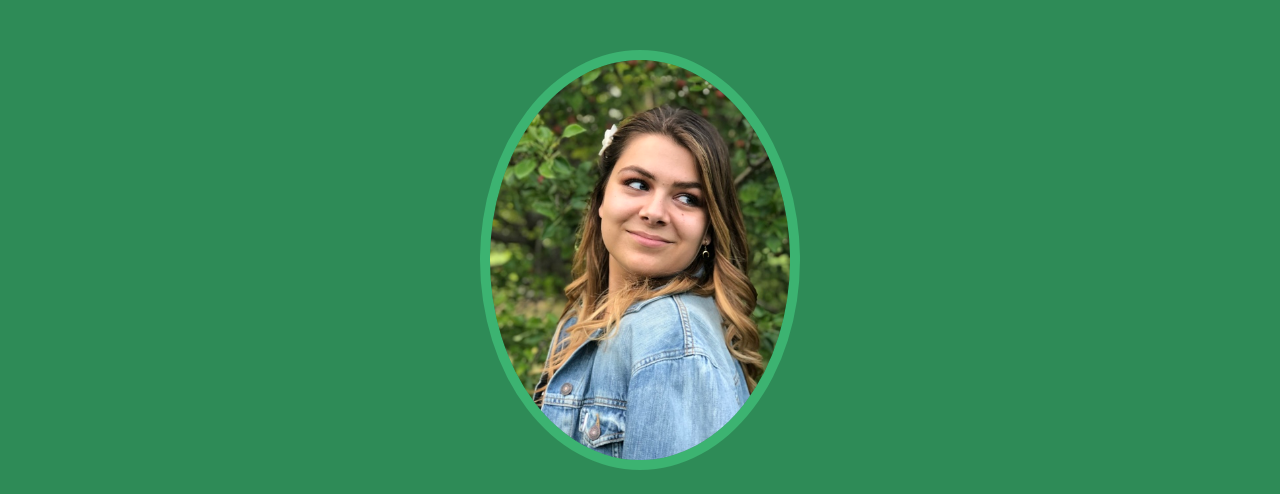
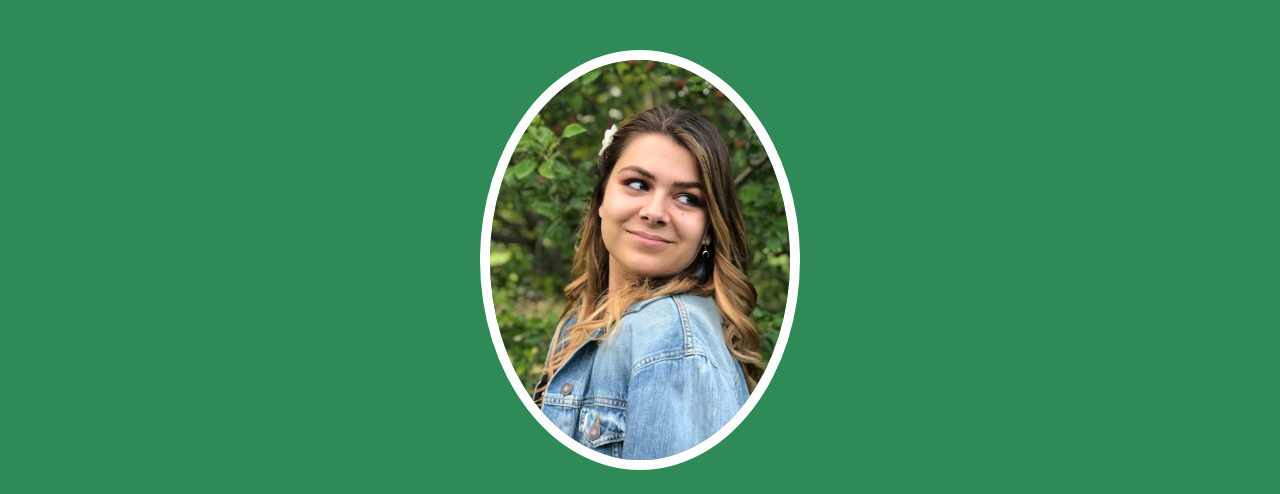
Before and after one commit to jesscodes96/cartoon-hero, a plain HTML site: page index.html in a window 1280 px wide. Shown: the top 494 px of the page. Drawn offline with Linux system fonts and the light colour scheme.

Commit message:
changed border color

```diff
--- a/css/em.css
+++ b/css/em.css
@@ -24,7 +24,7 @@ h2 {
 header img {
   border-radius: 50%;
   width: 300px;
-  border: 10px solid mediumseagreen;
+  border: 10px solid white;
 }
 
 main {
```
